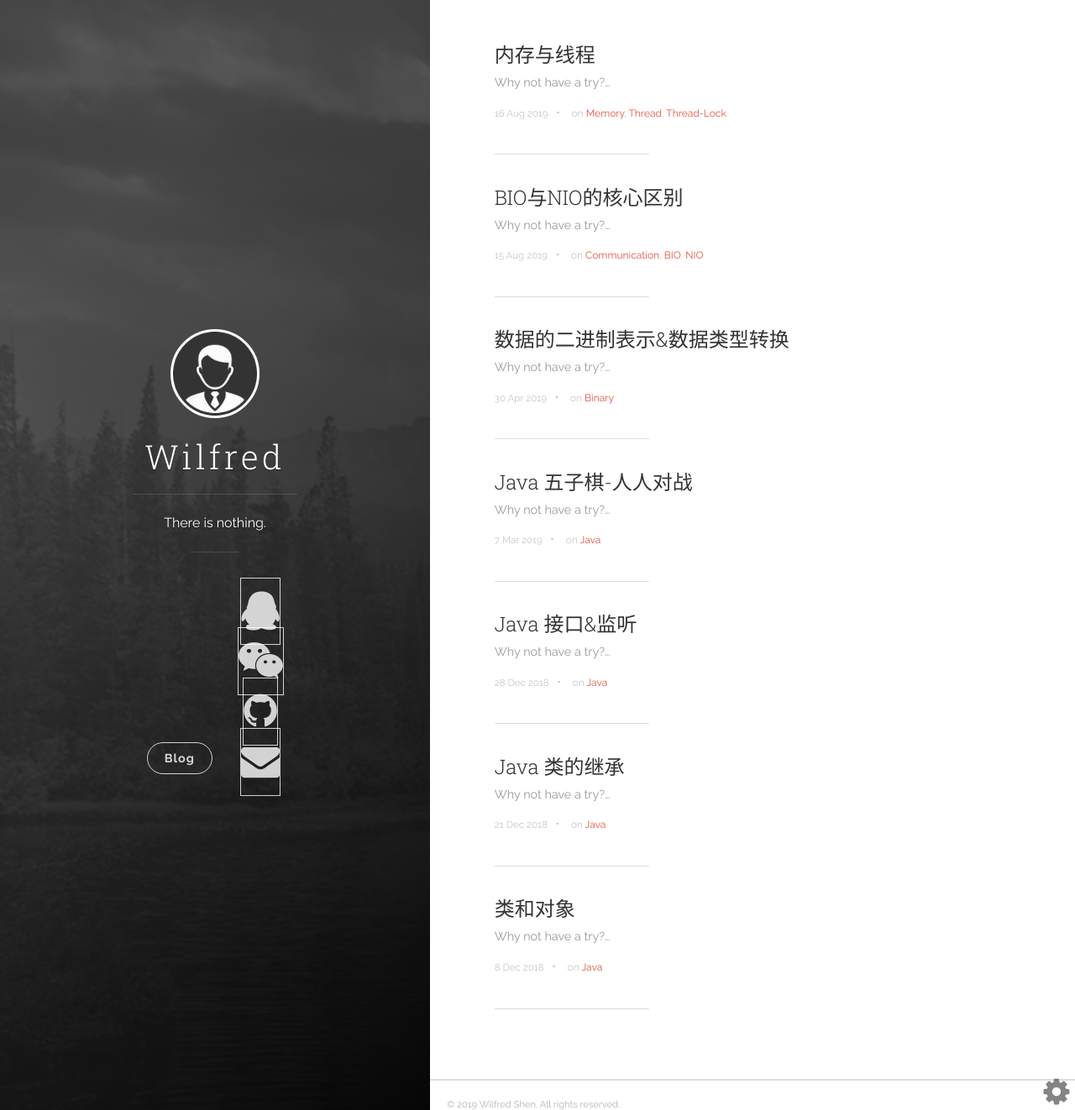
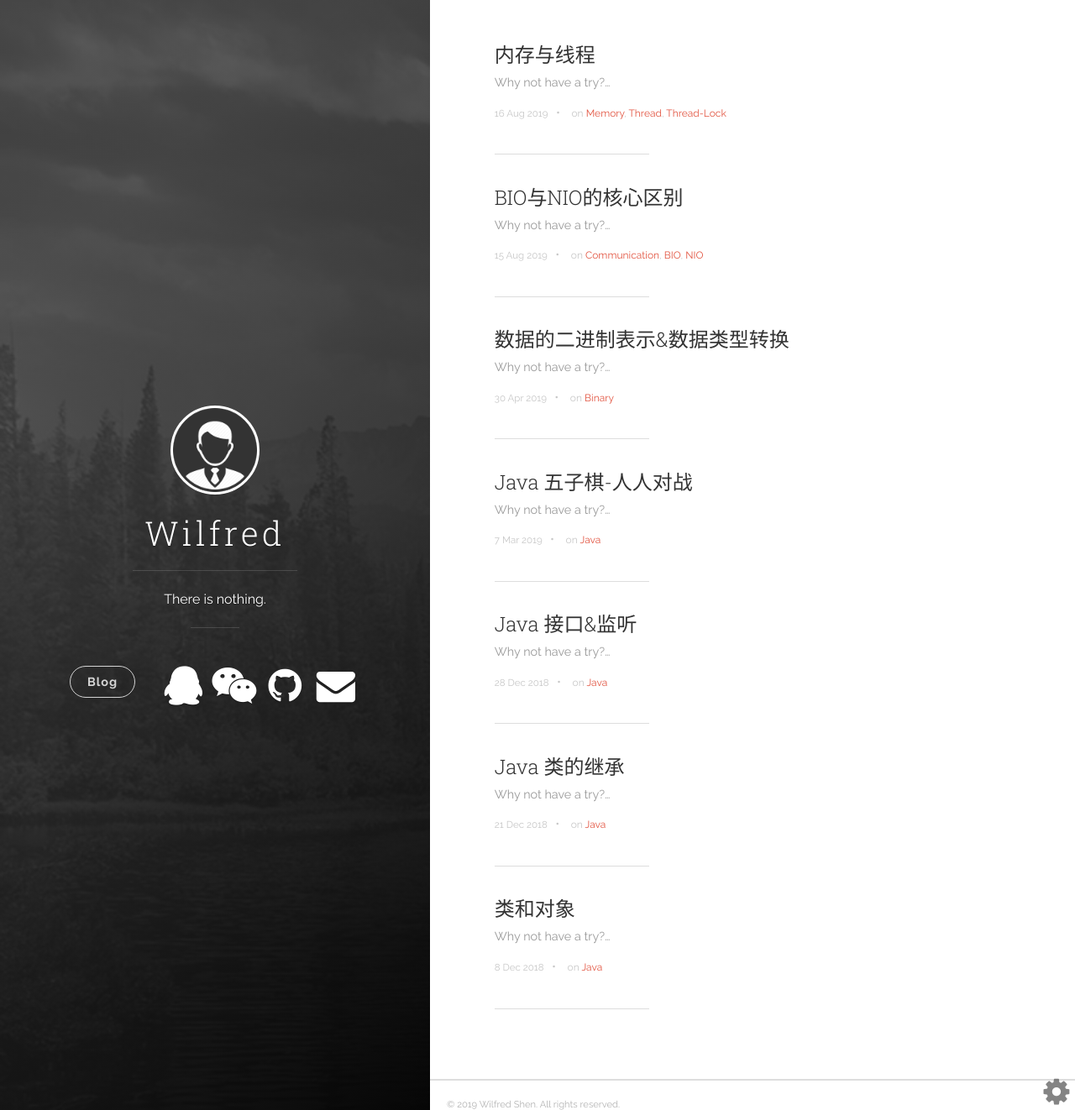
Before and after one commit to WilfredShen/WilfredShen.github.io, a Jekyll site: the page built from index.html, in a window 1280 px wide and 1322 px high. Shown: the whole window at 84% size. Built offline with Jekyll 4.4.1, drawn with Linux system fonts in a browser that asks for light colours; the list of posts is cut into pages by our own code.

Commit message:
Update header.html

```diff
--- a/_includes/header.html
+++ b/_includes/header.html
@@ -27,8 +27,8 @@
 
             {% if site.author.qq %}
               <!-- QQ -->
-              <li class="navigation-icons">
-                <div class="icon-container copy-here" data-clipboard-text="{{ site.author.qq }}" title="点击复制：{{ site.author.qq }}到剪切板">
+              <li class="navigation__item">
+                <div class="navigation-icons copy-here" data-clipboard-text="{{ site.author.qq }}" title="点击复制：{{ site.author.qq }}到剪切板">
                   <i class="fa fa-17 fa-qq" aria-hidden="true"></i>
                 </div>
               </li>
@@ -36,8 +36,8 @@
 
             {% if site.author.wechat %}
               <!-- Wechat -->
-              <li class="navigation-icons">
-                <div class="icon-container copy-here" data-clipboard-text="{{ site.author.wechat }}" title="点击复制：{{ site.author.wechat }}到剪切板">
+              <li class="navigation__item">
+                <div class="navigation-icons copy-here" data-clipboard-text="{{ site.author.wechat }}" title="点击复制：{{ site.author.wechat }}到剪切板">
                   <i class="fa fa-17 fa-weixin" aria-hidden="true"></i>
                 </div>
               </li>
@@ -45,8 +45,8 @@
 
             {% if site.author.github_username %}
               <!-- GitHub -->
-              <li class="navigation-icons">
-                <div class="icon-container visit" title="点击访问：{{ site.author.github_username }} on GitHub">
+              <li class="navigation__item">
+                <div class="navigation-icons visit" title="点击访问：{{ site.author.github_username }} on GitHub">
                   <i class="fa fa-17 fa-github" aria-hidden="true"></i>
                 </div>
               </li>
@@ -54,8 +54,8 @@
 
             {% if site.author.email %}
               <!-- Email -->
-              <li class="navigation-icons">
-                <div class="icon-container mail-to" title="Email: {{ site.author.email }}">
+              <li class="navigation__item">
+                <div class="navigation-icons mail-to" title="Email: {{ site.author.email }}">
                   <i class="fa fa-17 fa-envelope" aria-hidden="true"></i>
                 </div>
               </li>
```
